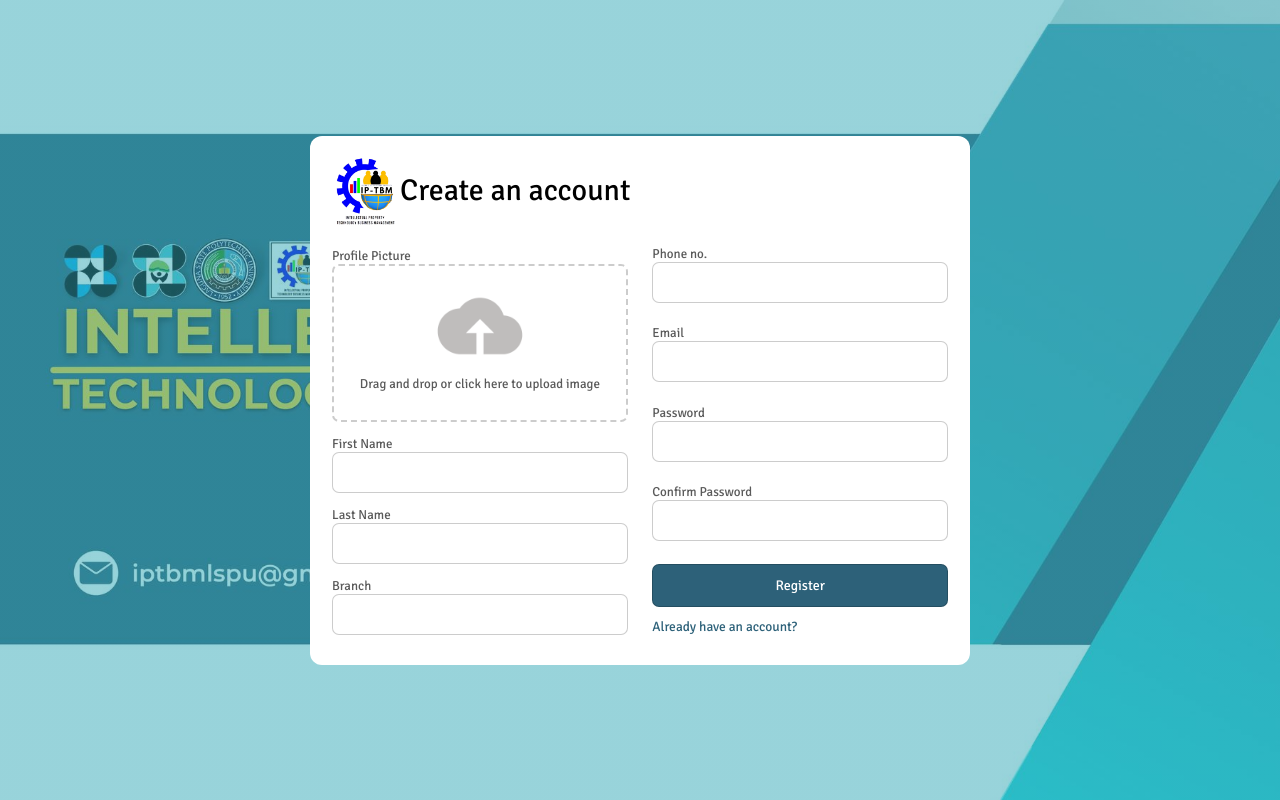
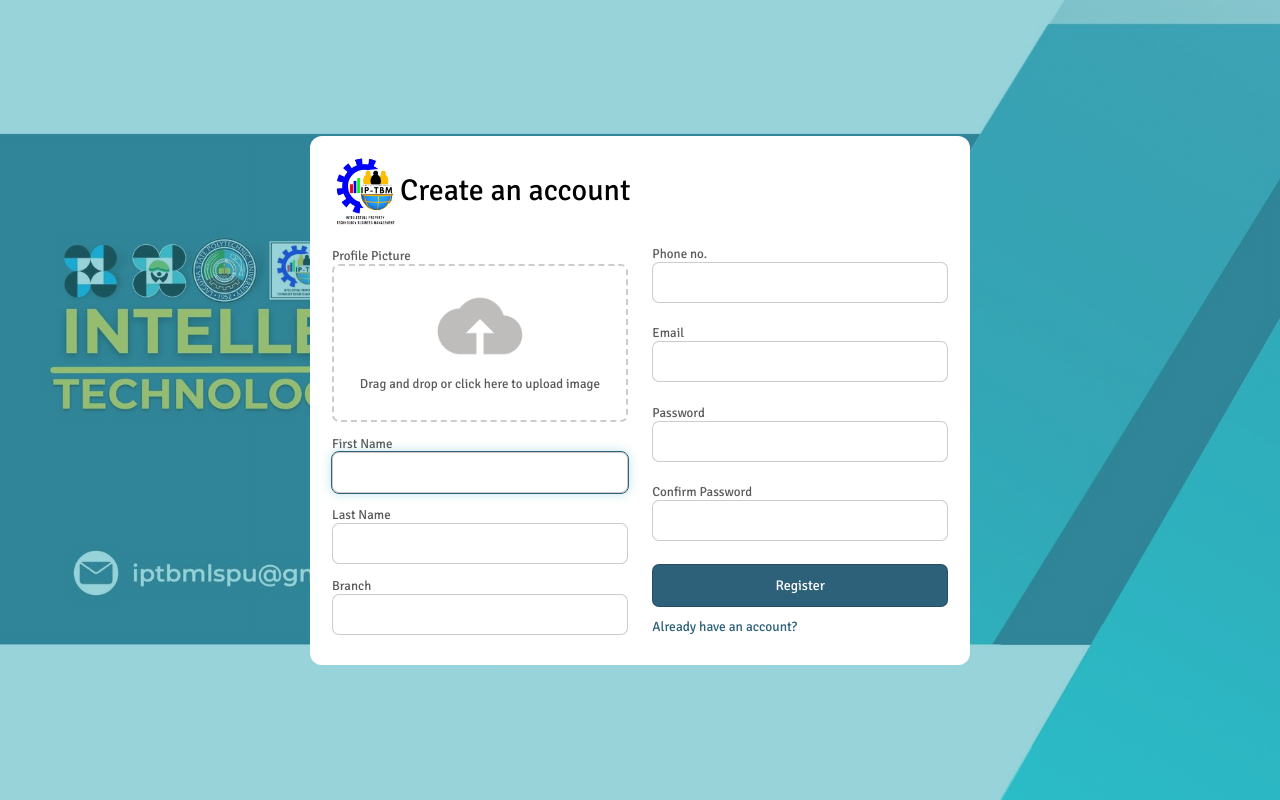
Before and after one commit to progchris00/LSPU-IPTBM-RTMS, a React (Vite) app: page /auth/sign-up in a window 1280 px wide. Built offline with nearby package versions, Linux system fonts and the light colour scheme.

Commit message:
add autofocus on sign up page

```diff
--- a/src/pages/auth/signup.jsx
+++ b/src/pages/auth/signup.jsx
@@ -21,7 +21,7 @@
                 <DragDropImage />
                 <label htmlFor="first-name">
                   First Name
-                  <input type="text" id="first-name" required />
+                  <input type="text" id="first-name" required autoFocus />
                 </label>
                 <label htmlFor="last-name">
                   Last Name
```
